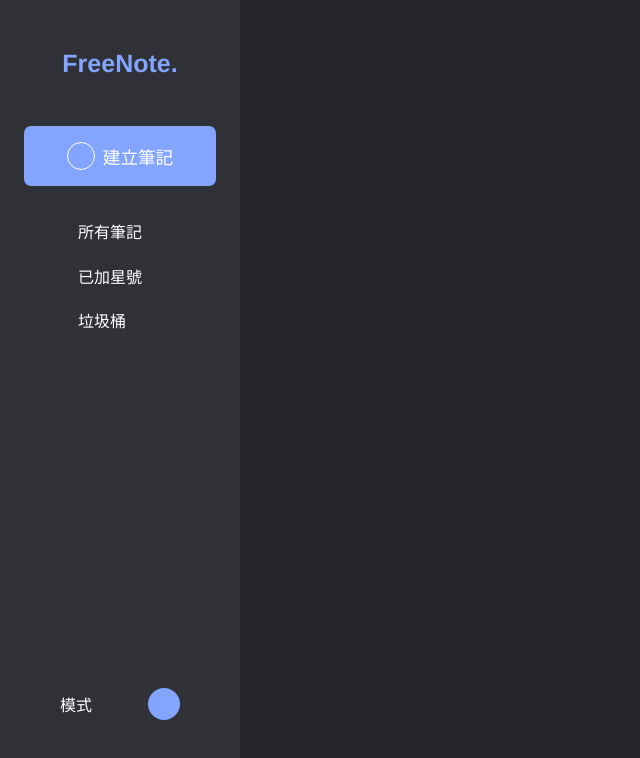
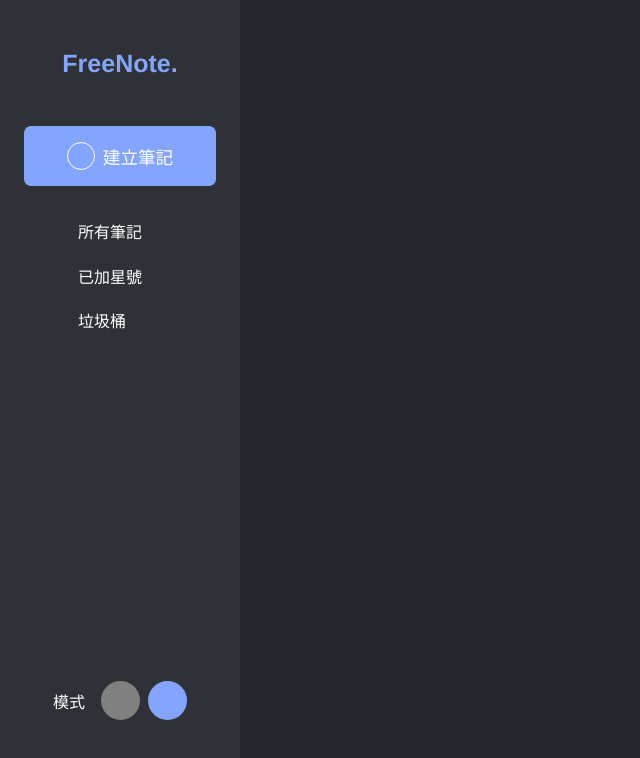
Before and after one commit to lulu7613/free-note, a Nuxt app: page / in a window 1280 px wide. Shown: the top 758 px of the page, without its empty margins (0-640 px from the left). Built offline with nearby package versions, Linux system fonts and the light colour scheme.

Commit message:
新增 夜晚/白天 兩種 appMode CSS，並完善切換功能、完成 sidebar 切版

```diff
--- a/assets/styles/app.scss
+++ b/assets/styles/app.scss
@@ -12,6 +12,10 @@ ul, li {
 
 .bg-primary {
   background-color: $--color-primary;
+}
+
+.bg-gray {
+  background-color: gray;
 }
 
 // border-radius
@@ -36,7 +40,6 @@ ul, li {
   border-radius: 50%;
 }
 
-
 // others
 .cursor-pointer {
   cursor: pointer;
--- a/assets/styles/themes.scss
+++ b/assets/styles/themes.scss
@@ -1,4 +1,4 @@
-.theme-dark {
+.theme-night {
   background-color: $--color-black;
   color: white;
 
@@ -12,3 +12,18 @@
     }
   }
 }
+
+.theme-sunny {
+  background-color: $--color-ghost-white;
+  color: $--color-info;
+
+  .sidebar {
+    background-color: white;
+  }
+
+  .sidebar-type-hover:hover {
+    span {
+      border-bottom: 1px solid $--color-info;
+    }
+  }
+}
--- a/components/Sidebar/components/Footer.vue
+++ b/components/Sidebar/components/Footer.vue
@@ -1,8 +1,16 @@
 <template>
   <div class="d-flex align-items-center justify-content-center">
     <span class="mr-3">模式</span>
-    <svg-icon icon-class="wb_sunny" class-name="icon icon-circle-bg cursor-pointer" @click="actMode('sunny')" />
-    <svg-icon icon-class="nights_stay" class-name="icon icon-circle-bg cursor-pointer ml-2 bg-primary" @click="actMode('night')" />
+    <svg-icon
+      icon-class="wb_sunny"
+      class-name="icon icon-circle-bg cursor-pointer"
+      :class="{ 'bg-primary': isSunnyMode, 'bg-gray': !isSunnyMode }"
+      @click="actMode('sunny')" />
+    <svg-icon
+      icon-class="nights_stay"
+      class-name="icon icon-circle-bg cursor-pointer ml-2"
+      :class="{ 'bg-primary': isNightMode, 'bg-gray': !isNightMode }"
+      @click="actMode('night')" />
   </div>
 </template>
 
@@ -10,18 +18,41 @@
 import SvgIcon from '~/components/SvgIcon.vue'
 
 export default {
+
+  data() {
+    return {
+
+    }
+  },
+  created() {
+  },
+
+  computed: {
+    appMode() {
+      return this.$store.state.appMode
+    },
+    isNightMode() {
+      return this.appMode === 'night'
+    },
+    isSunnyMode() {
+      return this.appMode === 'sunny'
+    }
+  },
+
   methods: {
     actMode(mode) {
-
+      this.$store.commit('CHANGE_MODE', mode)
     }
   }
 }
 </script>
 
 <style lang="scss" scoped>
+
 .icon {
-  width: 28px;
-  height: 28px;
+  width: 35px;
+  height: 35px;
+  color: white;
 }
 
 </style>
--- a/components/Sidebar/index.vue
+++ b/components/Sidebar/index.vue
@@ -8,7 +8,11 @@
     </h3>
 
     <div class="mt-5">
-      <div class="mb-4 mx-4 py-3 bg-primary rounded d-flex align-items-center justify-content-center cursor-pointer" @click="act('建立筆記')">
+      <div
+        class="mb-4 mx-4 py-3 bg-primary rounded d-flex align-items-center justify-content-center cursor-pointer"
+        style="color: white"
+        @click="act('建立筆記')"
+      >
         <svg-icon icon-class="add" class-name="icon icon-circle" />
         <span class="ml-2" style="font-size: 1.1rem">建立筆記</span>
       </div>
--- a/layouts/default.vue
+++ b/layouts/default.vue
@@ -1,5 +1,5 @@
 <template>
-  <div class="layout d-flex theme-dark">
+  <div class="layout d-flex" :class="[`theme-${appMode}`]">
     <Sidebar />
     <nuxt />
   </div>
@@ -11,6 +11,26 @@ import Sidebar from '~/components/Sidebar/index.vue'
 export default {
   components: {
     Sidebar
+  },
+
+  data() {
+    return {
+    }
+  },
+
+  watch: {
+  },
+
+  computed: {
+    appMode() {
+      return this.$store.state.appMode
+    }
+  },
+
+  created() {
+  },
+
+  methods: {
   }
 }
 </script>
--- a/utils/data.js
+++ /dev/null
@@ -1,6 +0,0 @@
-export const sidebarList = [
-  { title: '建立筆記', list: 0 },
-  { title: '所有筆記', list: 1 },
-  { title: '已加星號', list: 2 },
-  { title: '垃圾桶', list: 3 }
-]
```
